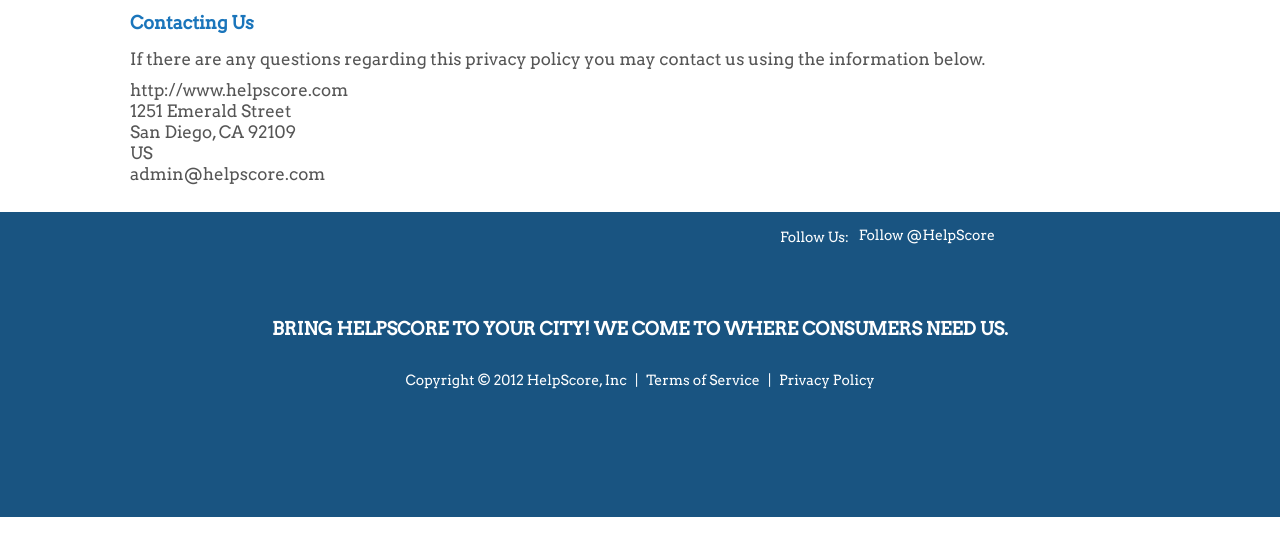
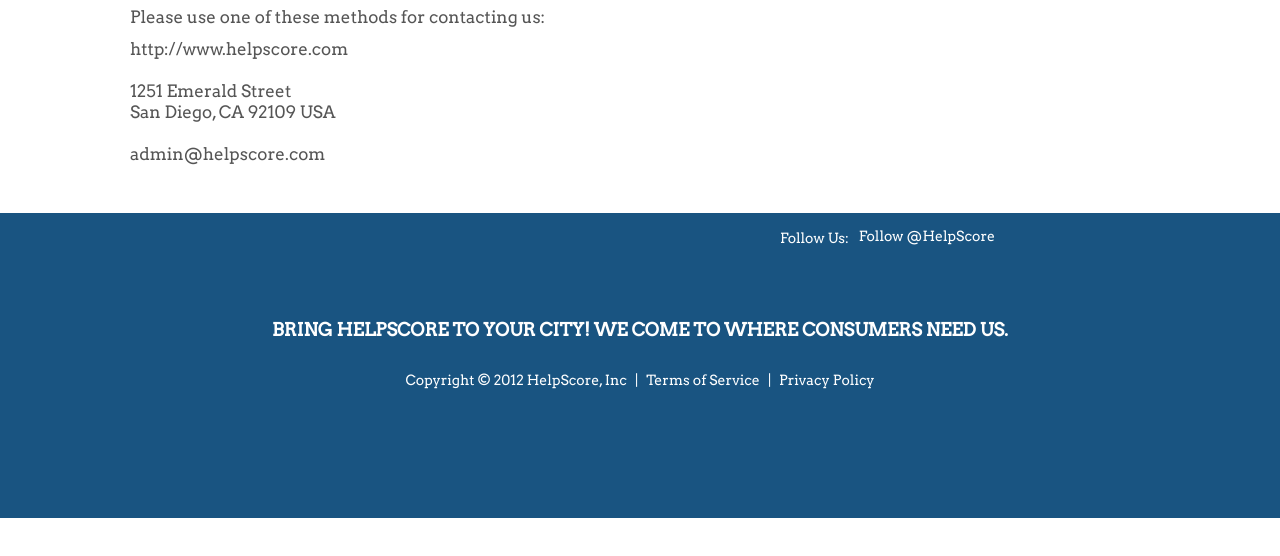
Before and after one commit to svaustin/helpscore.github.com, a plain HTML site: page contact.html in a window 1280 px wide. Shown: the part 90-646 px from the top of the page. Drawn offline with Linux system fonts and the light colour scheme.

Commit message:
Signed-off-by: svaustin <scotta@helpscore.com>

```diff
--- a/contact.html
+++ b/contact.html
@@ -49,15 +49,17 @@
 
 
 
-      <h3>Contacting Us</h3>
-      <p>If there are any questions regarding this privacy policy you may contact us using the information below.
+      <p>Please use one of these methods for contacting us:
+
       <address>
         http://www.helpscore.com<br />
+	<br />
         1251 Emerald Street<br />
-        San Diego, CA 92109<br />
-        US<br />
-        admin@helpscore.com
+        San Diego, CA 92109 USA<br />
+        <br />
+        admin@helpscore.com<br />
       </address>
+	<br />
     </div>
 
     <div id="footer">
```
Also changed, not shown: index.html (+2 -0 lines), privacy.html (+1 -1 lines).
